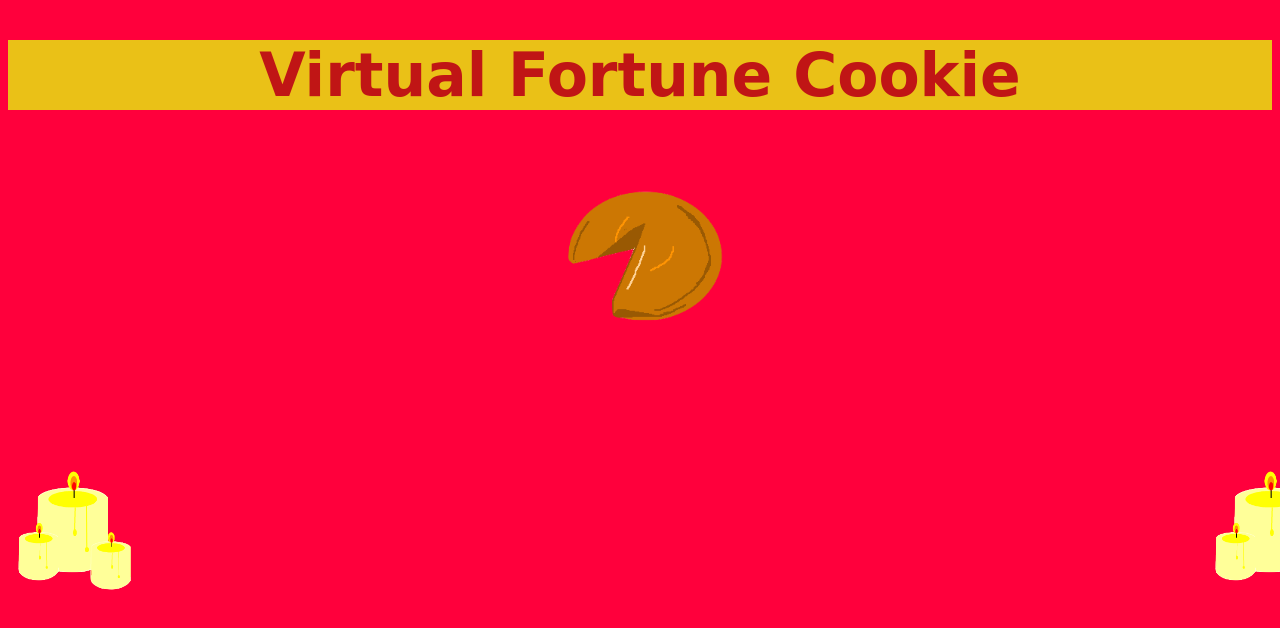
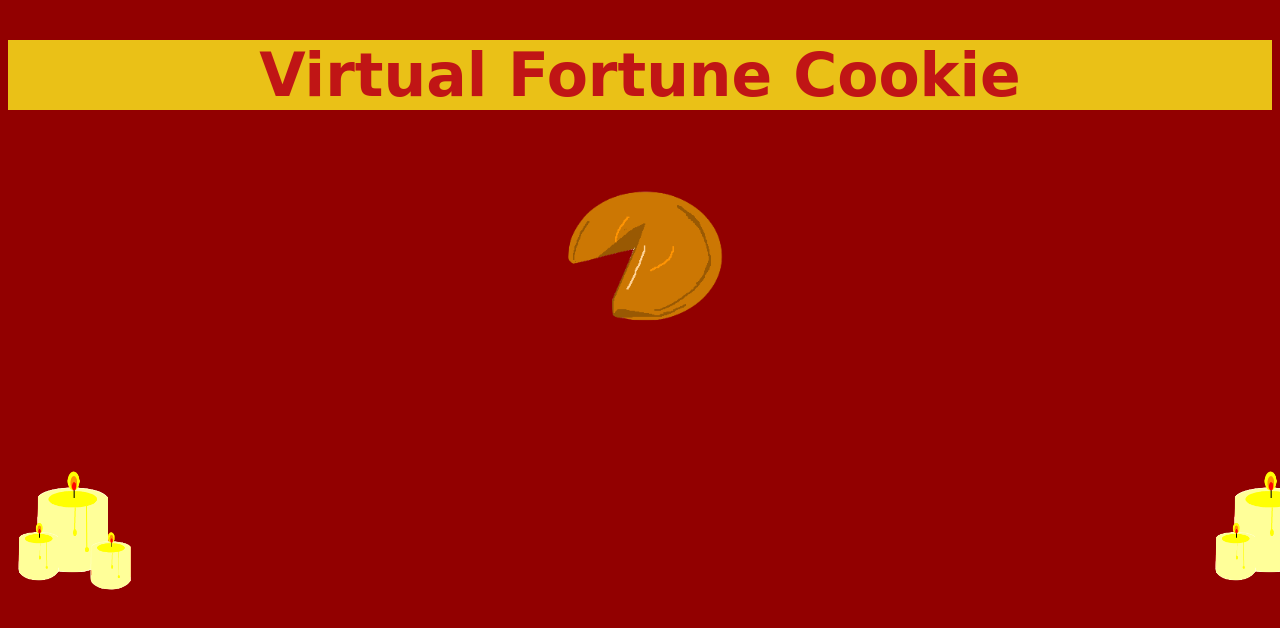
Before and after one commit to aholasek/FortuneCookie, a plain HTML site: page index.html in a window 1280 px wide. Shown: the top 628 px of the page. Drawn offline with nearby package versions, Linux system fonts and the light colour scheme; a web font is replaced by a local one.

Commit message:
changed color

```diff
--- a/styles.css
+++ b/styles.css
@@ -5,7 +5,7 @@ header {
 	font-size:30px;
 }
 body {
-	background-color: #FF003C;
+	background-color: #920000;
 
 }
 
```
